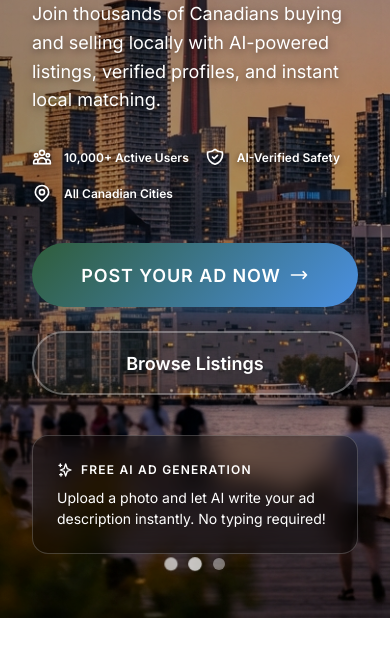
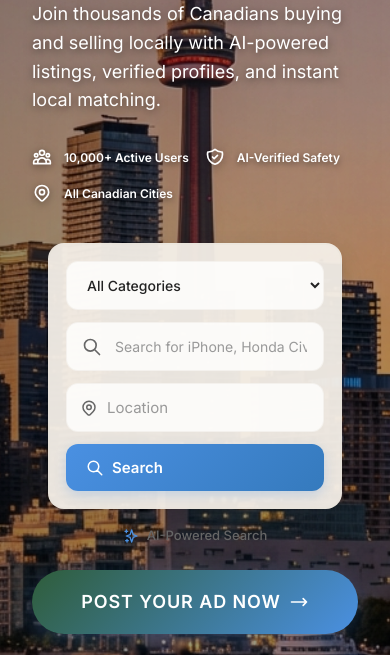
Before and after one commit to KalyanThatavarti/canadian-ai-classifieds, a plain HTML site: page index.html in a window 390 px wide. Shown: the part 369-1024 px from the top of the page. Drawn offline with nearby package versions, Linux system fonts and the light colour scheme.

Commit message:
Implement enhanced search bar with modern UI design
- Add new search-bar.css with premium glassmorphic styling
- Include location autocomplete and AI-powered search features
- Add search-bar-snippet.html for reusable component
- Update index.html to integrate the new search bar
- Features include: category selector, location input, and responsive design

```diff
--- /dev/null
+++ b/css/search-bar.css
@@ -0,0 +1,255 @@
+/* ===== Hero Search Bar - Luxury Styling ===== */
+
+.hero-search-container {
+    max-width: 800px;
+    margin: 2.5rem auto 2rem;
+    padding: 0 1rem;
+}
+
+.search-bar-wrapper {
+    display: flex;
+    gap: 0.75rem;
+    background: rgba(245, 240, 232, 0.95);
+    /* #F5F0E8 - Warm ivory */
+    border: 2px solid rgba(229, 221, 213, 0.3);
+    /* #E5DDD5 - Dusty rose */
+    border-radius: 16px;
+    padding: 0.5rem;
+    box-shadow: 0 8px 24px rgba(0, 0, 0, 0.08), 0 2px 8px rgba(0, 0, 0, 0.04);
+    transition: all 0.3s ease;
+}
+
+.search-bar-wrapper:focus-within {
+    border-color: rgba(74, 144, 226, 0.4);
+    box-shadow: 0 12px 32px rgba(74, 144, 226, 0.12), 0 4px 12px rgba(74, 144, 226, 0.08);
+    transform: translateY(-2px);
+}
+
+/* Category Dropdown */
+.search-category {
+    min-width: 160px;
+    padding: 0.875rem 1rem;
+    background: rgba(255, 255, 255, 0.8);
+    border: 1px solid rgba(229, 221, 213, 0.3);
+    border-radius: 12px;
+    font-family: var(--font-family);
+    font-size: 0.9375rem;
+    font-weight: var(--font-weight-medium);
+    color: #222222;
+    cursor: pointer;
+    transition: all 0.3s ease;
+}
+
+.search-category:hover {
+    background: rgba(255, 255, 255, 1);
+    border-color: rgba(74, 144, 226, 0.3);
+}
+
+.search-category:focus {
+    outline: none;
+    border-color: var(--blue-primary);
+    box-shadow: 0 0 0 3px rgba(74, 144, 226, 0.1);
+}
+
+/* Search Input Container */
+.search-input-container {
+    flex: 1;
+    position: relative;
+    display: flex;
+    align-items: center;
+}
+
+.search-icon {
+    position: absolute;
+    left: 1rem;
+    width: 20px;
+    height: 20px;
+    color: #666666;
+    pointer-events: none;
+}
+
+.search-input {
+    width: 100%;
+    padding: 0.875rem 1rem 0.875rem 3rem;
+    background: rgba(255, 255, 255, 0.8);
+    border: 1px solid rgba(229, 221, 213, 0.3);
+    border-radius: 12px;
+    font-family: var(--font-family);
+    font-size: 0.9375rem;
+    color: #222222;
+    transition: all 0.3s ease;
+}
+
+.search-input::placeholder {
+    color: #999999;
+}
+
+.search-input:hover {
+    background: rgba(255, 255, 255, 1);
+    border-color: rgba(74, 144, 226, 0.3);
+}
+
+.search-input:focus {
+    outline: none;
+    background: #ffffff;
+    border-color: var(--blue-primary);
+    box-shadow: 0 0 0 3px rgba(74, 144, 226, 0.1);
+}
+
+/* Location Input */
+.search-location {
+    position: relative;
+    display: flex;
+    align-items: center;
+    min-width: 140px;
+}
+
+.location-icon {
+    position: absolute;
+    left: 0.875rem;
+    width: 18px;
+    height: 18px;
+    color: #666666;
+    pointer-events: none;
+}
+
+.location-input {
+    width: 100%;
+    padding: 0.875rem 1rem 0.875rem 2.5rem;
+    background: rgba(255, 255, 255, 0.8);
+    border: 1px solid rgba(229, 221, 213, 0.3);
+    border-radius: 12px;
+    font-family: var(--font-family);
+    font-size: 0.9375rem;
+    color: #222222;
+    transition: all 0.3s ease;
+}
+
+.location-input::placeholder {
+    color: #999999;
+}
+
+.location-input:hover {
+    background: rgba(255, 255, 255, 1);
+    border-color: rgba(74, 144, 226, 0.3);
+}
+
+.location-input:focus {
+    outline: none;
+    background: #ffffff;
+    border-color: var(--blue-primary);
+    box-shadow: 0 0 0 3px rgba(74, 144, 226, 0.1);
+}
+
+/* Search Button */
+.search-btn {
+    display: flex;
+    align-items: center;
+    gap: 0.5rem;
+    padding: 0.875rem 1.75rem;
+    background: linear-gradient(135deg, var(--blue-gradient-start) 0%, var(--blue-gradient-end) 100%);
+    border: none;
+    border-radius: 12px;
+    font-family: var(--font-family);
+    font-size: 0.9375rem;
+    font-weight: var(--font-weight-semibold);
+    color: white;
+    cursor: pointer;
+    transition: all 0.3s ease;
+    box-shadow: 0 4px 12px rgba(74, 144, 226, 0.25);
+}
+
+.search-btn svg {
+    width: 18px;
+    height: 18px;
+}
+
+.search-btn:hover {
+    transform: translateY(-2px);
+    box-shadow: 0 6px 20px rgba(74, 144, 226, 0.35);
+}
+
+.search-btn:active {
+    transform: translateY(0);
+}
+
+/* AI-Powered Badge */
+.ai-search-badge {
+    display: flex;
+    align-items: center;
+    justify-content: center;
+    gap: 0.5rem;
+    margin-top: 1rem;
+    font-size: 0.875rem;
+    font-weight: var(--font-weight-medium);
+    color: #666666;
+}
+
+.ai-icon {
+    width: 16px;
+    height: 16px;
+    color: var(--blue-primary);
+}
+
+/* ===== Responsive Design ===== */
+@media (max-width: 1024px) {
+    .search-bar-wrapper {
+        gap: 0.5rem;
+        padding: 0.4rem;
+    }
+
+    .search-category {
+        min-width: 140px;
+        font-size: 0.875rem;
+    }
+
+    .search-location {
+        min-width: 120px;
+    }
+
+    .search-btn {
+        padding: 0.875rem 1.25rem;
+    }
+
+    .search-btn span {
+        display: none;
+    }
+
+    .search-btn svg {
+        margin: 0;
+    }
+}
+
+@media (max-width: 768px) {
+    .hero-search-container {
+        margin: 2rem auto 1.5rem;
+    }
+
+    .search-bar-wrapper {
+        flex-direction: column;
+        gap: 0.75rem;
+        padding: 1rem;
+    }
+
+    .search-category,
+    .search-location,
+    .search-input-container,
+    .search-btn {
+        width: 100%;
+        min-width: auto;
+    }
+
+    .search-btn span {
+        display: inline;
+    }
+
+    .ai-search-badge {
+        font-size: 0.8125rem;
+    }
+}
+
+@media (max-width: 480px) {
+    .search-input::placeholder {
+        font-size: 0.875rem;
+    }
+}
--- a/index.html
+++ b/index.html
@@ -19,6 +19,7 @@
     <link rel="stylesheet" href="css/styles.css">
     <link rel="stylesheet" href="css/hero-slider.css">
     <link rel="stylesheet" href="css/luxury-cards.css">
+    <link rel="stylesheet" href="css/search-bar.css">
 
 </head>
 
@@ -98,6 +99,60 @@
                                 d="M15 11a3 3 0 11-6 0 3 3 0 016 0z"></path>
                         </svg>
                         <span>All Canadian Cities</span>
+                    </div>
+                </div>
+
+                <!-- Hero Search Bar -->
+                <div class="hero-search-container fade-in-up">
+                    <div class="search-bar-wrapper">
+                        <select class="search-category" aria-label="Category">
+                            <option value="">All Categories</option>
+                            <option value="vehicles">🚗 Cars & Vehicles</option>
+                            <option value="realestate">🏠 Real Estate</option>
+                            <option value="electronics">💻 Electronics</option>
+                            <option value="furniture">🛋️ Furniture</option>
+                            <option value="jobs">💼 Jobs</option>
+                            <option value="services">🔧 Services</option>
+                            <option value="fashion">👕 Fashion</option>
+                        </select>
+
+                        <div class="search-input-container">
+                            <svg class="search-icon" fill="none" stroke="currentColor" viewBox="0 0 24 24">
+                                <path stroke-linecap="round" stroke-linejoin="round" stroke-width="2"
+                                    d="M21 21l-6-6m2-5a7 7 0 11-14 0 7 7 0 0114 0z"></path>
+                            </svg>
+                            <input type="text" class="search-input"
+                                placeholder="Search for iPhone, Honda Civic, Toronto apartments..."
+                                aria-label="Search listings">
+                        </div>
+
+                        <div class="search-location">
+                            <svg class="location-icon" fill="none" stroke="currentColor" viewBox="0 0 24 24">
+                                <path stroke-linecap="round" stroke-linejoin="round" stroke-width="2"
+                                    d="M17.657 16.657L13.414 20.9a1.998 1.998 0 01-2.827 0l-4.244-4.243a8 8 0 1111.314 0z">
+                                </path>
+                                <path stroke-linecap="round" stroke-linejoin="round" stroke-width="2"
+                                    d="M15 11a3 3 0 11-6 0 3 3 0 016 0z"></path>
+                            </svg>
+                            <input type="text" class="location-input" placeholder="Location" aria-label="Location">
+                        </div>
+
+                        <button class="search-btn" aria-label="Search">
+                            <svg fill="none" stroke="currentColor" viewBox="0 0 24 24">
+                                <path stroke-linecap="round" stroke-linejoin="round" stroke-width="2"
+                                    d="M21 21l-6-6m2-5a7 7 0 11-14 0 7 7 0 0114 0z"></path>
+                            </svg>
+                            <span>Search</span>
+                        </button>
+                    </div>
+
+                    <div class="ai-search-badge">
+                        <svg class="ai-icon" fill="none" stroke="currentColor" viewBox="0 0 24 24">
+                            <path stroke-linecap="round" stroke-linejoin="round" stroke-width="2"
+                                d="M5 3v4M3 5h4M6 17v4m-2-2h4m5-16l2.286 6.857L21 12l-5.714 2.143L13 21l-2.286-6.857L5 12l5.714-2.143L13 3z">
+                            </path>
+                        </svg>
+                        <span>AI-Powered Search</span>
                     </div>
                 </div>
 
```
Also changed, not shown: search-bar-snippet.html (added, +54 -0 lines).
